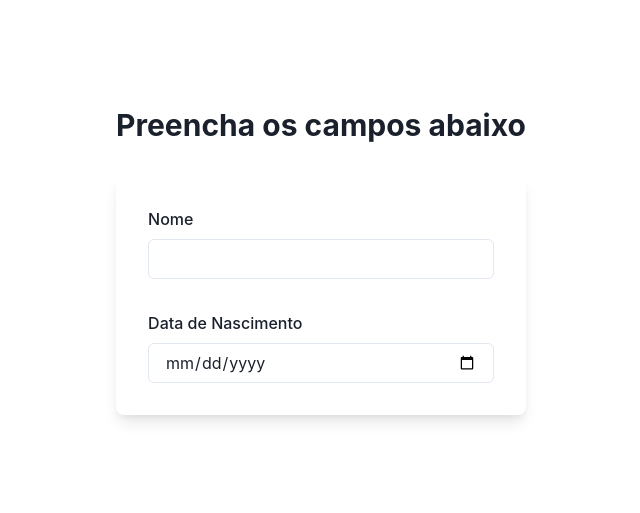
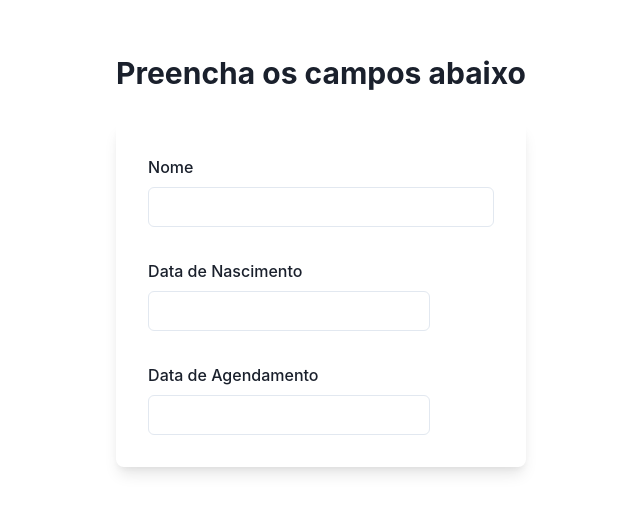
Before and after one commit to SamsSouza22/FrontendPitang2024, a React (Vite) app in the folder frontend/: page /agendar in a window 1280 px wide. Shown: the part 139-652 px from the top of the page, without its empty margins (319-959 px from the left). Built offline with nearby package versions, Linux system fonts and the light colour scheme.

Commit message:
:sparkles: feat: Campos de nome e escolha de datas com datepicker

```diff
--- a/frontend/package.json
+++ b/frontend/package.json
@@ -15,9 +15,11 @@
     "@emotion/styled": "^11.11.5",
     "framer-motion": "^11.3.0",
     "react": "^18.3.1",
+    "react-datepicker": "^7.3.0",
     "react-dom": "^18.3.1",
     "react-hook-form": "^7.52.1",
     "react-router-dom": "^6.24.1",
+    "save": "^2.9.0",
     "swr": "^2.2.5",
     "zod": "^3.23.8"
   },
--- a/frontend/src/components/FormAgendamento.jsx
+++ b/frontend/src/components/FormAgendamento.jsx
@@ -1,24 +1,59 @@
-import {
-    FormControl,
-    FormLabel,
-    Input,
-    Stack,
-  } from '@chakra-ui/react'
+import { useState } from "react";
+import DatePicker from "react-datepicker";
+import "react-datepicker/dist/react-datepicker.css";
+import { FormControl, FormLabel, Input, Stack, Box } from "@chakra-ui/react";
 
-const FormAgendamento = () =>{
+const FormAgendamento = () => {
+  const [nome, setNome] = useState("");
+  const [nascData, setNascData] = useState(null);
+  const [agendData, setAgendData] = useState(null);
 
-    return(
+  const handleNascData = (data) => {
+    setNascData(data);
+  };
+  const handleAgendData = (data) => {
+    setAgendData(data);
+  };
+
+  return (
     <Stack spacing="8">
       <FormControl id="Nome">
         <FormLabel>Nome</FormLabel>
-              <Input type="text" />
+        <Input
+          type="text"
+          value={nome}
+          onChange={(e) => setNome(e.target.value)}
+          required
+        />
       </FormControl>
       <FormControl id="Data de Nascimento">
         <FormLabel>Data de Nascimento</FormLabel>
-              <Input type="date" />
+        <Box>
+          <DatePicker
+            selected={nascData}
+            onChange={handleNascData}
+            maxDate={new Date()}
+            dateFormat="dd/MM/yyyy"
+            customInput={<Input />}
+            required
+          />
+        </Box>
+      </FormControl>
+      <FormControl id="Data de Agendamento">
+        <FormLabel>Data de Agendamento</FormLabel>
+        <Box>
+          <DatePicker
+            selected={agendData}
+            onChange={handleAgendData}
+            minDate={new Date()}
+            dateFormat="dd/MM/yyyy"
+            customInput={<Input />}
+            required
+          />
+        </Box>
       </FormControl>
     </Stack>
-    )
-}
+  );
+};
 
 export default FormAgendamento;
```
Also changed, not shown: 1 other file (tests, documents, lock files or other folders). Lines whose indentation alone changed are shown as unchanged.
